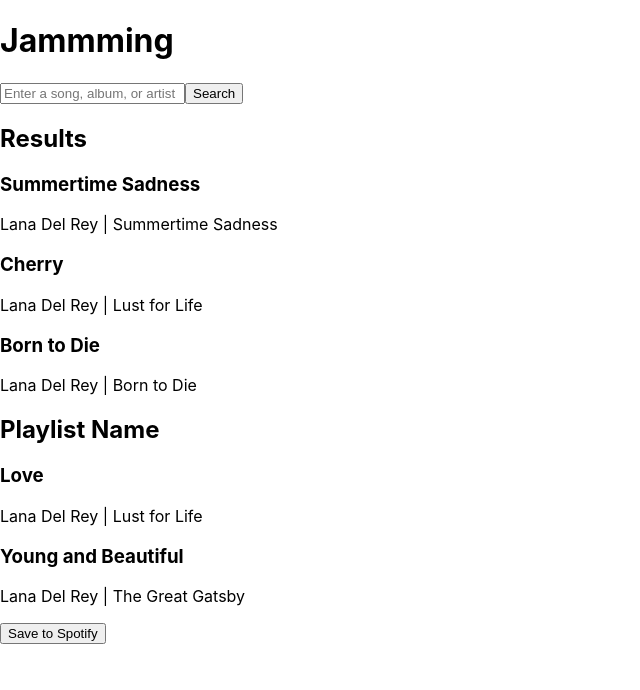
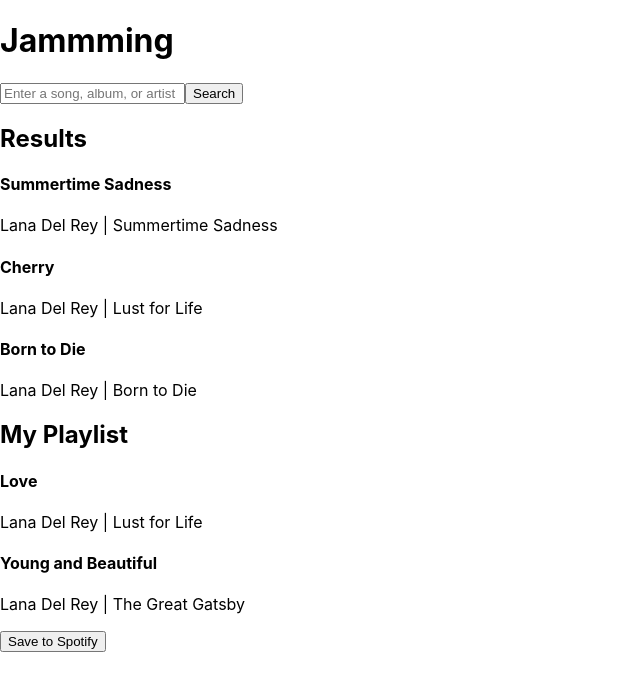
Before and after one commit to OleNY1/Jammming, a React (Create React App) app: page / in a window 1280 px wide. Shown: the top 690 px of the page, without its empty margins (0-640 px from the left). Built offline with nearby package versions, Linux system fonts and the light colour scheme.

Commit message:
Implement playlist name and tracks rendering

```diff
--- a/src/components/App/App.js
+++ b/src/components/App/App.js
@@ -43,13 +43,15 @@ function App() {
     }
   ]);
 
+  const [playlistName, setPlaylistName] = useState('My Playlist');
+
   return (
     <div>
       <h1>Jammming</h1>
       <SearchBar />
       <div className="App-playlist">
         <SearchResults searchResults={searchResults}/>
-        <Playlist playlistTracks={playlistTracks}/>
+        <Playlist playlistName={playlistName} playlistTracks={playlistTracks}/>
       </div>
     </div>
   );
--- a/src/components/Playlist/Playlist.js
+++ b/src/components/Playlist/Playlist.js
@@ -1,10 +1,10 @@
 import React from 'react';
 import TrackList from '../TrackList/TrackList';
 
-function Playlist({playlistTracks}) {
+function Playlist({playlistName, playlistTracks}) {
   return (
     <div>
-      <h2>Playlist Name</h2>
+      <h2>{playlistName}</h2>
       <TrackList tracks={playlistTracks}/>
       <button>Save to Spotify</button>
     </div>
--- a/src/components/Track/Track.js
+++ b/src/components/Track/Track.js
@@ -3,7 +3,7 @@ import React from 'react';
 function Track({name, artist, album}) {
   return (
     <div className='Track'>
-      <h3>{name}</h3>
+      <h4>{name}</h4>
       <p>{artist} | {album}</p>
     </div>
   );
```
